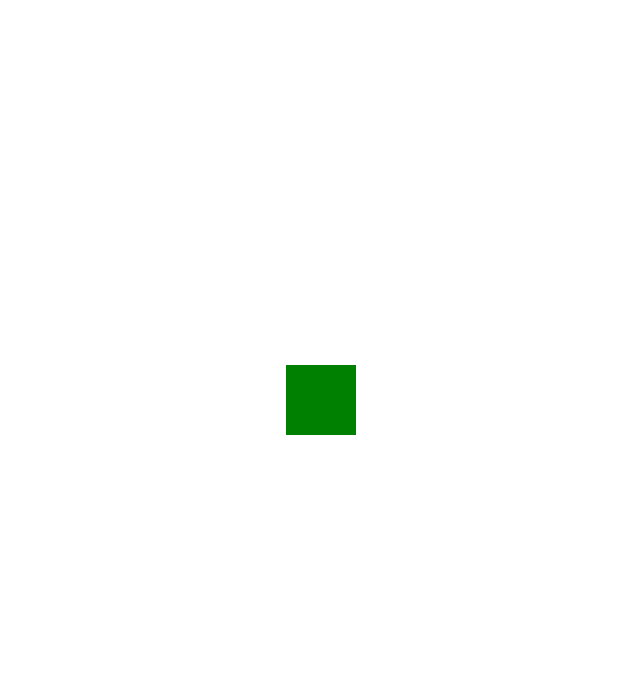
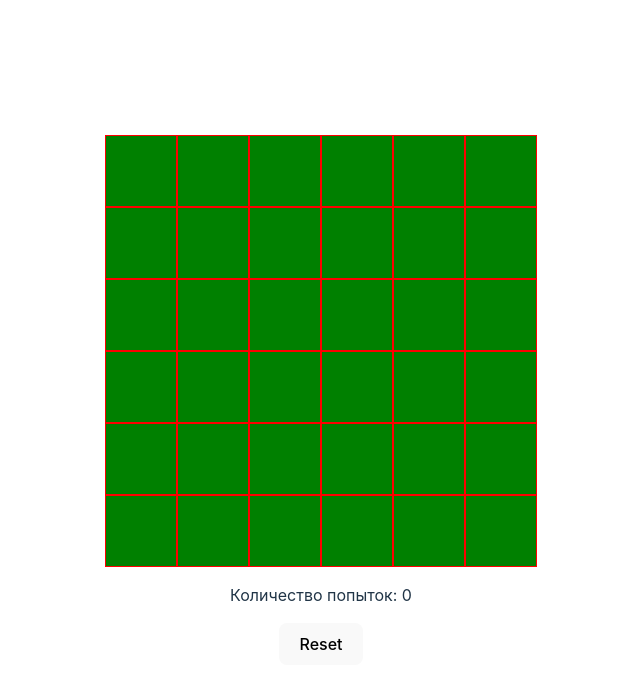
Before and after one commit to voarix/hw-54, a React (Vite) app: page / in a window 1280 px wide. Shown: the top 688 px of the page, without its empty margins (319-959 px from the left). Built offline with nearby package versions, Linux system fonts and the light colour scheme.

Commit message:
Добавил отображение 36 клеток, обработка кликов, сброс игры с состоянием. Улучшил цикл в createItems.ts

```diff
--- a/src/App.css
+++ b/src/App.css
@@ -40,3 +40,8 @@
 .read-the-docs {
   color: #888;
 }
+
+.grid {
+  display: grid;
+  grid-template-columns: repeat(6, 1fr);
+}
--- a/src/App.tsx
+++ b/src/App.tsx
@@ -5,20 +5,49 @@ import Cell from "./components/Cell.tsx";
 
 const App = () => {
   const [items, setItems] = useState(createItems());
+  const [gameOver, setGameOver] = useState(false);
 
-  const handleClick = (index: number) => {
-    const newItems = [...items];
-    newItems[index].clicked = true;
-    setItems(newItems);
+  const handleClick = (cellId: number) => {
+    if (gameOver) {
+      return;
+    }
+
+    setItems((prevState) =>
+      prevState.map((item, index) => {
+        if (index === cellId) {
+          if (!item.hasItem) {
+            return { ...item, clicked: true };
+          } else {
+            setGameOver(true);
+            alert("Вы нашли!");
+            return { ...item, clicked: true };
+          }
+        }
+        return item;
+      }),
+    );
+  };
+
+  const onReset = () => {
+    setItems(createItems());
+    setGameOver(false);
   };
 
   return (
     <>
-      <Cell
-        hasItem={items[0].hasItem}
-        clicked={items[0].clicked}
-        changeStyle={() => handleClick(0)}
-      />
+      <div className="grid">
+        {items.map((item, index) => (
+          <Cell
+            key={index}
+            changeStyle={() => handleClick(index)}
+            clicked={item.clicked}
+            hasItem={item.hasItem}
+          />
+        ))}
+      </div>
+
+      <p>Количество попыток: {items.filter((item) => item.clicked).length}</p>
+      <button onClick={onReset}>Reset</button>
     </>
   );
 };
--- a/src/components/Cell.tsx
+++ b/src/components/Cell.tsx
@@ -10,6 +10,7 @@ const Cell: React.FC<CellProps> = ({ hasItem, clicked, changeStyle }) => {
   const cellStyles: React.CSSProperties = {
     width: "70px",
     height: "70px",
+    border: "1px solid red",
     backgroundColor: clicked ? "white" : "green",
   };
 
--- a/src/createItems.ts
+++ b/src/createItems.ts
@@ -6,13 +6,11 @@ interface GridProps {
 const createItems = () => {
   const arrGrid: GridProps[] = [];
 
-  for (let i = 0; i < 6; i++) {
-    for (let j = 0; j < 6; j++) {
-      arrGrid.push({
-        hasItem: false,
-        clicked: false,
-      });
-    }
+  for (let i = 0; i < 36; i++) {
+    arrGrid.push({
+      hasItem: false,
+      clicked: false,
+    });
   }
 
   const random = Math.floor(Math.random() * arrGrid.length);
```
